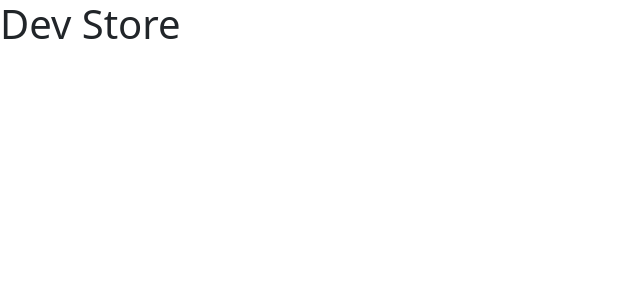
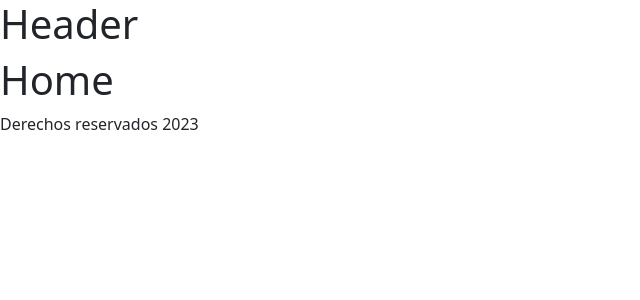
Before and after one commit to franponce/devrock-store, a React (Create React App) app: page / in a window 1280 px wide. Shown: the top 300 px of the page, without its empty margins (0-640 px from the left). Built offline with nearby package versions, Linux system fonts and the light colour scheme.

Commit message:
Routes and layout are added

```diff
--- /dev/null
+++ b/src/components/Footer.js
@@ -0,0 +1,9 @@
+import React from 'react'
+
+export default function Footer() {
+  return (
+    <div>
+        <p>Derechos reservados 2023</p>
+    </div>
+  )
+}
--- a/src/components/Layout.js
+++ b/src/components/Layout.js
@@ -1,9 +1,14 @@
-import React from 'react';
+import React, { children } from 'react';
+import Header from '../components/Header';
+import Footer from '../components/Footer';
 
-export default function Layout() {
+export default function Layout(props) {
+  const {children} = props;
   return (
-    <div>
-
-    </div>
+    <>
+    <Header></Header>
+    {children}
+    <Footer></Footer>
+    </>
   )
 }
--- a/src/routes/App.js
+++ b/src/routes/App.js
@@ -1,17 +1,31 @@
 import { BrowserRouter, Routes, Route } from "react-router-dom";
+import Layout from '../components/Layout';
+import Home from '../containers/Home';
+import Cart from '../containers/Cart';
+import Products from '../containers/Products';
 
 function App() {
   return (
-    <div className="App">
+    <>
       <link
   rel="stylesheet"
   href="https://cdn.jsdelivr.net/npm/bootstrap@5.3.0/dist/css/bootstrap.min.css"
   integrity="sha384-9ndCyUaIbzAi2FUVXJi0CjmCapSmO7SnpJef0486qhLnuZ2cdeRhO02iuK6FUUVM"
   crossorigin="anonymous"
 />
-      <h1>Dev Store</h1>
-    </div>
+
+<BrowserRouter>
+<Layout>
+<Routes>
+          <Route path='/' element={<Home />} />
+          <Route path='/carrito' element={<Cart />} />
+          <Route path='/productos' element={<Products />} />
+</Routes>
+</Layout>
+</BrowserRouter>
+    </>
   );
 }
 
+
 export default App;
```
